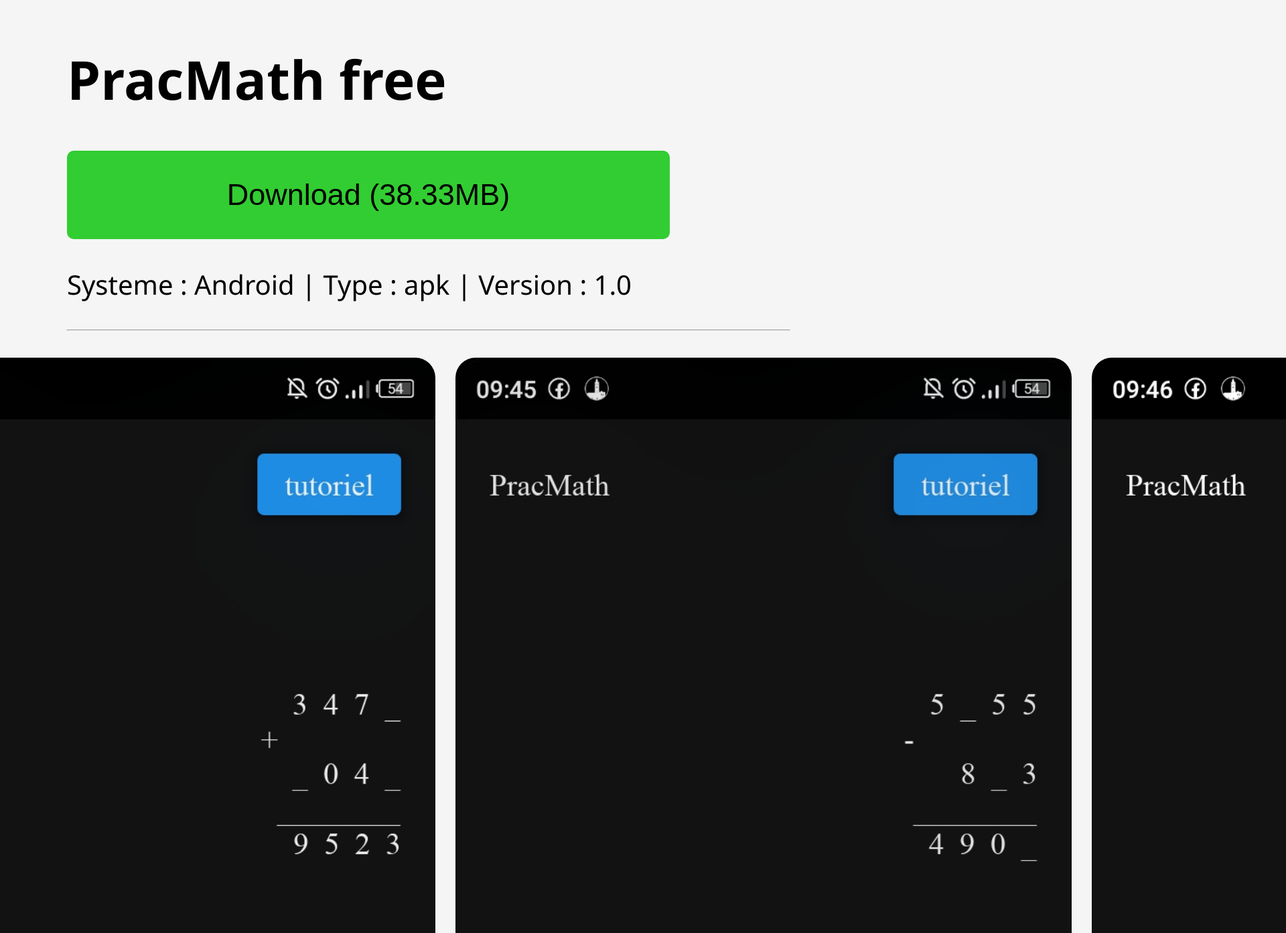
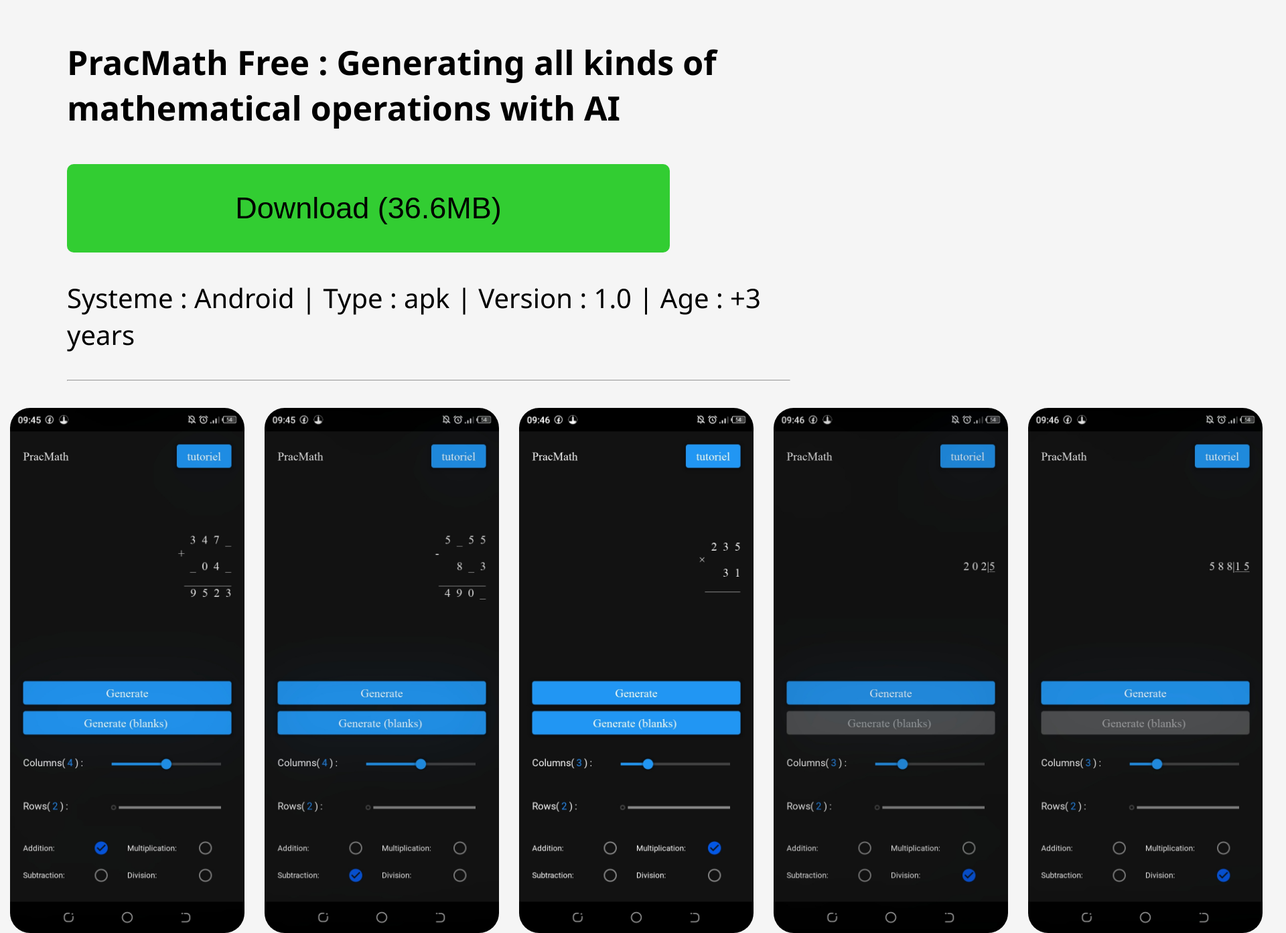
Before and after one commit to MATH17-create/pracmath7, a plain HTML site: page index.html in a window 1280 px wide. Shown: the part 283-1676 px from the top of the page at 67% size, 1920 px wide, since content can reach past the window. Drawn offline with Linux system fonts and the light colour scheme.

Commit message:
index.html

```diff
--- a/index.html
+++ b/index.html
@@ -5,7 +5,7 @@
   <title>pracmathapp</title>
   <style>
     body {
-      background: whitesmoke ;
+      background: whitesmoke;
       padding: 30px;
       width: 1080px;
       font-size: 40px;
@@ -32,11 +32,15 @@
       border-radius: 25px;
 
     }
+    .txt{
+      font-size: 50px;
+
+    }
 
     .image-container {
       display: grid;
       grid-auto-flow: column;
-      grid-auto-columns: 920px;
+      grid-auto-columns: 350px;
       justify-items: stretch;
       gap: 30px;
     }
@@ -60,9 +64,10 @@
 <body>
 
   <img src="PracMath.png" width="250" height="250" class="imge"/>
-  <h1>PracMath free</h1>
-  <button onclick="window.location.href='https://upload.app/download/pracmath-free/pracmathfree.com/965b56ac587a084e936feeb46363c1e2704d88cf8d7314aebbe81b8b1a091d1c'" class="btn">Download (38.33MB)</button>
-  <p>Systeme : Android | Type : apk | Version : 1.0 <hr /></p>
+
+  <p class="txt"><b>PracMath Free : Generating all kinds of mathematical operations with AI</b></p>
+  <button onclick="window.location.href='https://upload.app/download/pracmath-free/pracmathfree.com/965b56ac587a084e936feeb46363c1e2704d88cf8d7314aebbe81b8b1a091d1c'" class="btn">Download (36.6MB)</button>
+  <p>Systeme : Android | Type : apk | Version : 1.0 | Age : +3 years <hr /></p>
 
   <div class="image-container">
     <img src="Screenshot_20251025-094531.jpg" />
@@ -84,6 +89,9 @@
   <p>Follow this step in the image to install the application:</p>
   <img src="tutoriel.jpg" width="920" class="imi"/>
 
+  <hr />
+  <hr />
+
   <p>A smart app for generating all types of mathematical operations using artificial intelligence. Whether you're looking for addition, subtraction, multiplication, division, or even complex multi-step problems, the app offers unlimited exercises suitable for all levels, from beginners to advanced.
 You can control:
 
```
